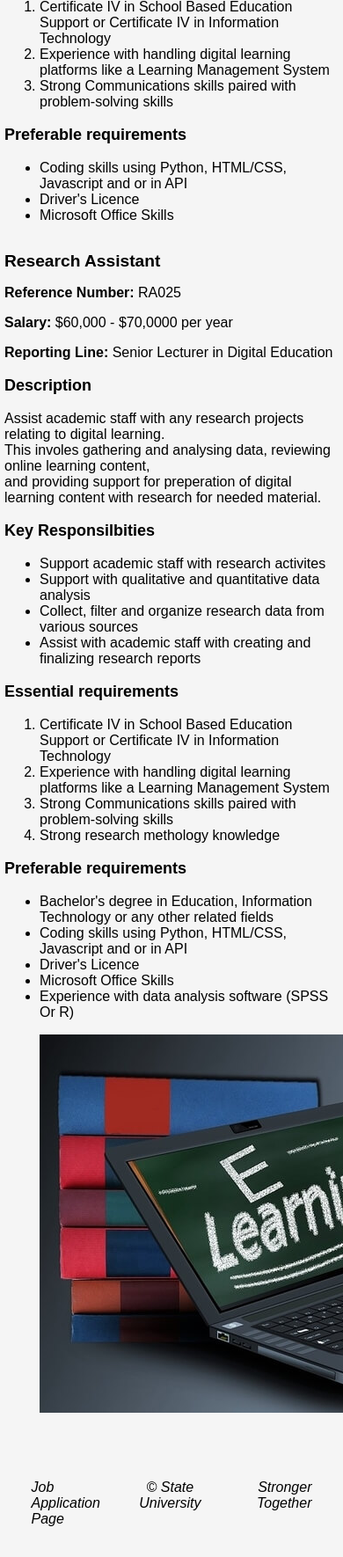
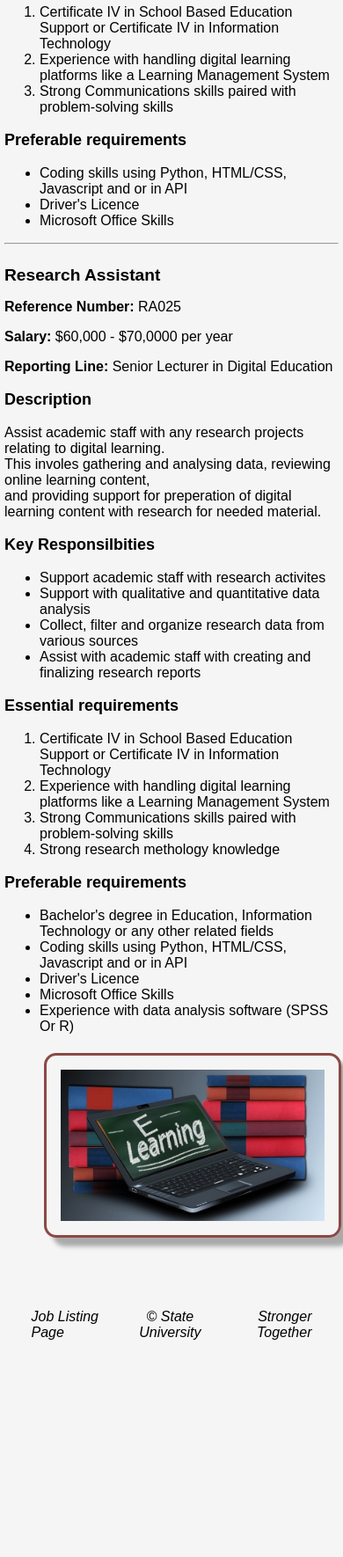
Before and after one commit to 106160340/assignment2, a PHP site: page /jobs.html in a window 390 px wide; the page is wider, and only the part inside the window is pictured. Shown: the part 1277-3047 px from the top of that part at 88% size. After the commit the page ends 2800 px from the top of that part, so only its background shows below. Run offline with PHP 8.4, Linux system fonts and the light colour scheme.

Commit message:
edit responsive design for job index and page

```diff
--- a/apply.html
+++ b/apply.html
@@ -39,8 +39,7 @@
             </nav>
         </div>
         <!-- Hero Image -->
-        <img src="images/university_1.jpg" alt="Photo Taken at State University Campus, a tree in front of a building"
-            title="State University Campus" id="campus_2">
+        <img src="images/university_1.jpg" alt="view of university campus. A tree in front of a building." title="State University" class="theme_image">
         <!-- main heading of the page -->
          <h1>Apply Now</h1>
     <article>
--- a/jobs.html
+++ b/jobs.html
@@ -12,6 +12,8 @@
   <title>Jobs</title>
   <!-- References to external CSS files-->
   <link rel="stylesheet" type="text/css" href="styles/style.css" />
+  <!-- References to external responsive CSS file -->
+  <link href="styles/responsive.css" rel="stylesheet" media="screen and (max-width: 3840px)" />
   <style>
     /* Aside Styling */
     aside {
@@ -24,6 +26,7 @@
       box-shadow: 10px 10px 5px #aaaaaa;
       font-weight: bold;
     }
+
     /* Hovering effect for aside */
     aside:hover {
       transition: transform 0.5s;
@@ -46,7 +49,8 @@
     </nav>
   </div>
 
-  <img src="images/university_1.jpg" alt="view of university campus. A tree in front of a building." title="State University" class="theme_image">
+  <img src="images/university_1.jpg" alt="view of university campus. A tree in front of a building."
+    title="State University" class="theme_image">
   <!-- main heading of the page -->
   <h1 id="job_page_heading">Jobs</h1>
   <article aria-labelledby="job_page_heading">
@@ -56,10 +60,10 @@
       <p>Please head to the apply page, so you can help us realize a future where the digital learning and research
         space is transformed for better. </p>
     </aside>
-
+    <hr>
     <!-- Job Listing 1-->
     <section id="section_one" aria-labelledby="section_one_heading">
-      <h2 id="section_one_heading">Digital Learning Support Office</h2>
+      <h2 id="section_one_heading">Digital Learning Support Officer</h2>
       <p><strong>Reference Number:</strong> DLS15</p>
       <p><strong>Salary:</strong> $70,000 per year plus Super</p>
       <p><strong>Reporting Line:</strong> Head of Digital Learning</p>
@@ -87,6 +91,7 @@
       </ul>
     </section>
     <!-- JOB Listing 2 -->
+    <hr>
     <section id="section_two" aria-labelledby="section_two_heading">
       <h2 id="section_two_heading">Research Assistant</h2>
       <p><strong>Reference Number:</strong> RA025</p>
@@ -120,14 +125,13 @@
       </ul>
     </section>
     <!-- Image (e-learning) -->
-    <section id="image">
     <figure><img src="images/tinyelearn.jpg"
-          alt="Photo of Digital Learning - a laptop displays e-learning on its screen" title="e-learning"></figure>
-    </section>
+      alt="Photo of Digital Learning - a laptop displays e-learning on its screen. Image is only for illustration purpose."
+      title="e-learning" id="deco-img"></figure>
   </article>
   <!-- Footer at end of page -->
   <footer>
-    <p id="page_title">Job Application Page</p>
+    <p id="page_title">Job Listing Page</p>
     <p id="copyright">&#169; State University</p>
     <p id="slogan">Stronger Together</p>
   </footer>
--- a/styles/responsive.css
+++ b/styles/responsive.css
@@ -3,10 +3,13 @@
 @media (max-width: 768px) {
 
   /* Ensure images scale within their containers */
-  img {
+  .theme_image {
     display: block;
     width: 100%;
     max-height: calc(100vh - 200px);
+  }
+  figure img {
+    max-width: 100%;
   }
 
   article {
@@ -47,10 +50,15 @@
 
 /* media query for display: greater than 769px (iPad and small tablets) */
 @media screen and (min-width: 769px) {
-  img {
+  .theme_image {
     display: block;
     width: 100%;
     max-height: calc(100vh - 200px);
+  }
+
+  figure img {
+    min-width: 350px;
+    max-width: 45%;
   }
 
   article {
--- a/styles/style.css
+++ b/styles/style.css
@@ -65,7 +65,13 @@ article {
 }
 
 #main {
-    background-image: url(images/building.png); background-size: cover;
+    /* Overlay a semi-transparent white on top of the background image */
+    background-image: url(images/building.png);
+    background-size: cover;
+    background-color: rgba(255, 255, 255, 0.5);
+    /* A semi-transparent white color */
+    background-blend-mode: lighten;
+    /* Blends the image and color, choosing the lighter pixels */
 }
 
 h1 {
@@ -105,7 +111,7 @@ article {
     padding: 5em;
     margin: 5%;
     background-color: whitesmoke;
-    opacity: 0.9;
+    opacity: 0.95;
     border: 2px solid #ccc;
     border-radius: 15px;
 }
@@ -113,17 +119,26 @@ article {
 .cards_container:hover {
     box-shadow: 0px 25px 50px -12px rgba(0, 0, 0, 0.3);
 }
+
 .card_left {
-grid-column-start: 1;
+    grid-column-start: 1;
 }
+
 .card_right {
     grid-column-start: 2;
 }
 
 /* Images */
-
 .theme_image {
     width: 100%;
+}
+
+figure img {
+    border: 3px solid #8b4946;
+    border-radius: 14px;
+    padding: 1em;
+    margin: 5px;
+    box-shadow: 10px 10px 5px #aaaaaa;
 }
 
 /* Form prompt text styles */
@@ -154,8 +169,11 @@ label {
     text-align: left;
     margin-right: 10px;
 }
+
 /* Footer style */
 footer {
+    float: none;
+    clear: both;
     margin: 5%;
     padding: 1em;
 }
@@ -178,6 +196,7 @@ footer p:last-child {
     float: right;
     text-align: right;
 }
+
 footer a {
     text-decoration: none;
     color: black;
@@ -203,7 +222,7 @@ footer a {
 
 /* Inline link style */
 .inline_link {
-    color: rgb(0,0,0);
+    color: rgb(0, 0, 0);
 }
 
 .inline_link:hover {
@@ -212,5 +231,5 @@ footer a {
 
 /* Job section */
 #section_two {
-  float: left;
+    float: left;
 }
```
Lines whose indentation alone changed are shown as unchanged.
